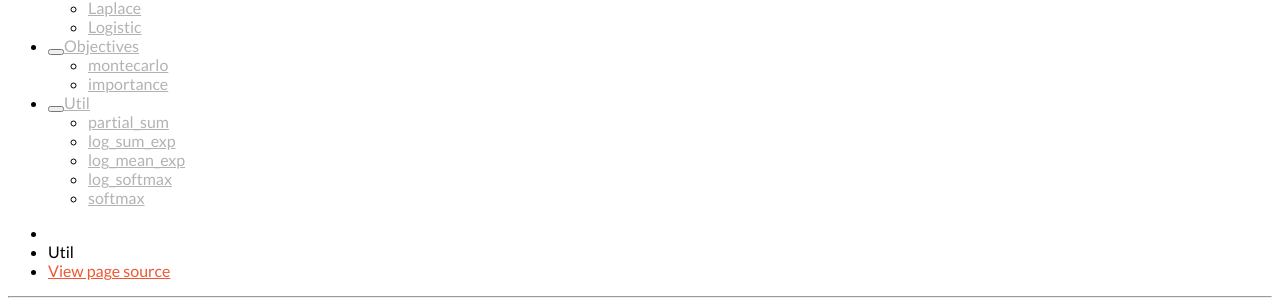
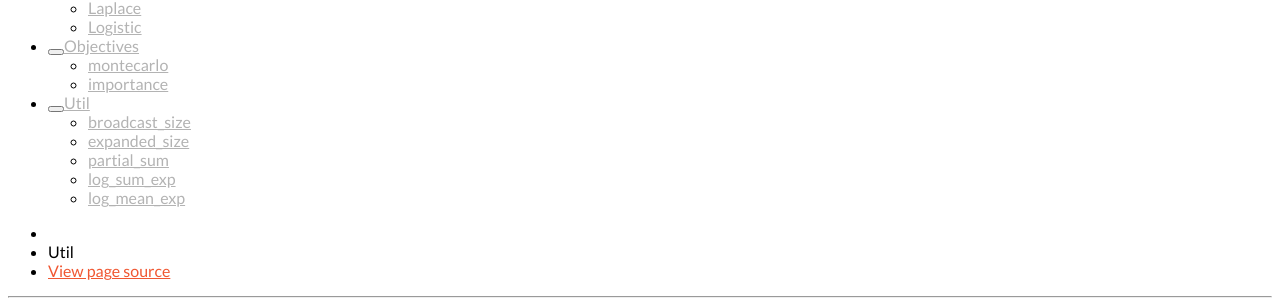
Before and after one commit to probtorch/probtorch, a Sphinx documentation site: the page built from docs/source/util.rst, in a window 1280 px wide. Shown: the part 549-855 px from the top of the page. Built offline with Sphinx 7.4.7 and the Read the Docs theme 2.0.0, drawn with Linux system fonts in a browser that asks for light colours; the version number is read from the project's files by our own code.

Commit message:
docfix and linting

```diff
--- a/docs/source/util.rst
+++ b/docs/source/util.rst
@@ -6,6 +6,16 @@ Util
 
 .. automodule:: probtorch.util
 .. currentmodule:: probtorch.util
+
+:hidden:`broadcast_size`
+~~~~~~~~~~~~~~~~~~~~~~~~
+
+.. autofunction:: probtorch.util.broadcast_size
+
+:hidden:`expanded_size`
+~~~~~~~~~~~~~~~~~~~~~~~~
+
+.. autofunction:: probtorch.util.expanded_size
 
 :hidden:`partial_sum`
 ~~~~~~~~~~~~~~~~~~~~~~~
@@ -21,13 +31,3 @@ Util
 ~~~~~~~~~~~~~~~~~~~~~~~
 
 .. autofunction:: probtorch.util.log_mean_exp
-
-:hidden:`log_softmax`
-~~~~~~~~~~~~~~~~~~~~~~~
-
-.. autofunction:: probtorch.util.log_softmax
-
-:hidden:`softmax`
-~~~~~~~~~~~~~~~~~~~
-
-.. autofunction:: probtorch.util.softmax
```
Also changed, not shown: 1 other file.
